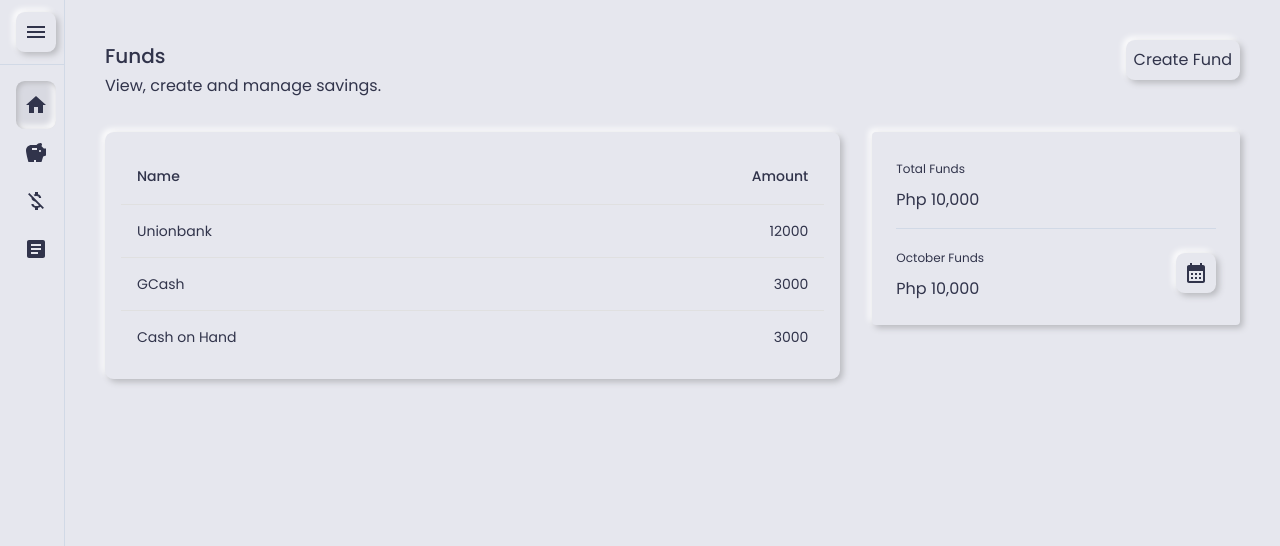
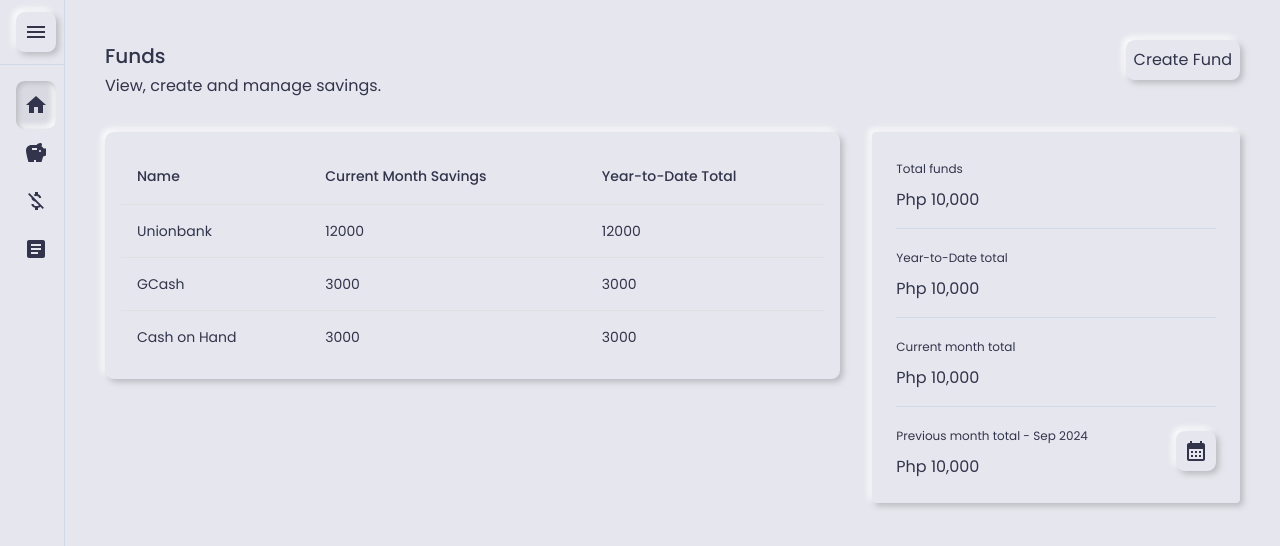
Before and after one commit to airacalins/savewise, a React (Vite) app: page /funds in a window 1280 px wide. Shown: the top 546 px of the page. Built offline with nearby package versions, Linux system fonts and the light colour scheme.

Commit message:
feat: summary funds

```diff
--- a/src/pages/funds/FundsPage.tsx
+++ b/src/pages/funds/FundsPage.tsx
@@ -48,7 +48,8 @@ export const FundsPage = () => {
               <TableHead>
                 <TableRow>
                   <TableCell>Name</TableCell>
-                  <TableCell align="right">Amount</TableCell>
+                  <TableCell>Current Month Savings</TableCell>
+                  <TableCell>Year-to-Date Total</TableCell>
                 </TableRow>
               </TableHead>
               <TableBody>
@@ -60,7 +61,8 @@ export const FundsPage = () => {
                     <TableCell component="th" scope="row">
                       {row.name}
                     </TableCell>
-                    <TableCell align="right">{row.amount}</TableCell>
+                    <TableCell>{row.amount}</TableCell>
+                    <TableCell>{row.amount}</TableCell>
                   </TableRow>
                 ))}
               </TableBody>
@@ -69,7 +71,19 @@ export const FundsPage = () => {
         </Box>
         <Box flex={1}>
           <Card style={{ padding: "24px" }}>
-            <Typography variant="caption">Total Funds</Typography>
+            <Typography variant="caption">Total funds</Typography>
+            <Box height="8px" />
+            <Typography variant="body1">Php 10,000</Typography>
+            <Box height="16px" />
+            <Divider />
+            <Box height="16px" />
+            <Typography variant="caption">Year-to-Date total </Typography>
+            <Box height="8px" />
+            <Typography variant="body1">Php 10,000</Typography>
+            <Box height="16px" />
+            <Divider />
+            <Box height="16px" />
+            <Typography variant="caption">Current month total</Typography>
             <Box height="8px" />
             <Typography variant="body1">Php 10,000</Typography>
             <Box height="16px" />
@@ -81,7 +95,9 @@ export const FundsPage = () => {
               justifyContent="space-between"
             >
               <Box>
-                <Typography variant="caption">October Funds</Typography>
+                <Typography variant="caption">
+                  Previous month total - Sep 2024
+                </Typography>
                 <Box height="8px" />
                 <Typography variant="body1">Php 10,000</Typography>
               </Box>
```
